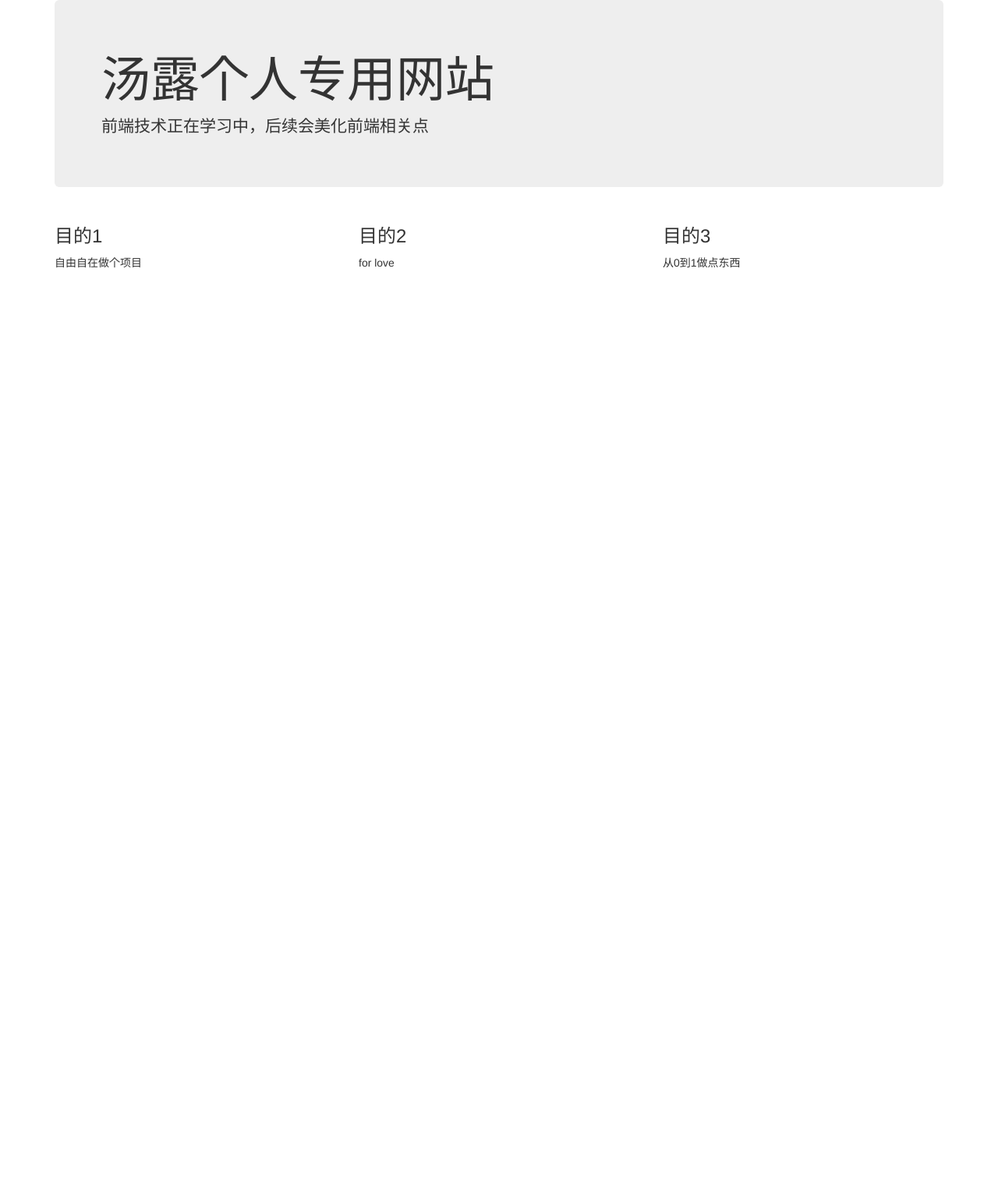
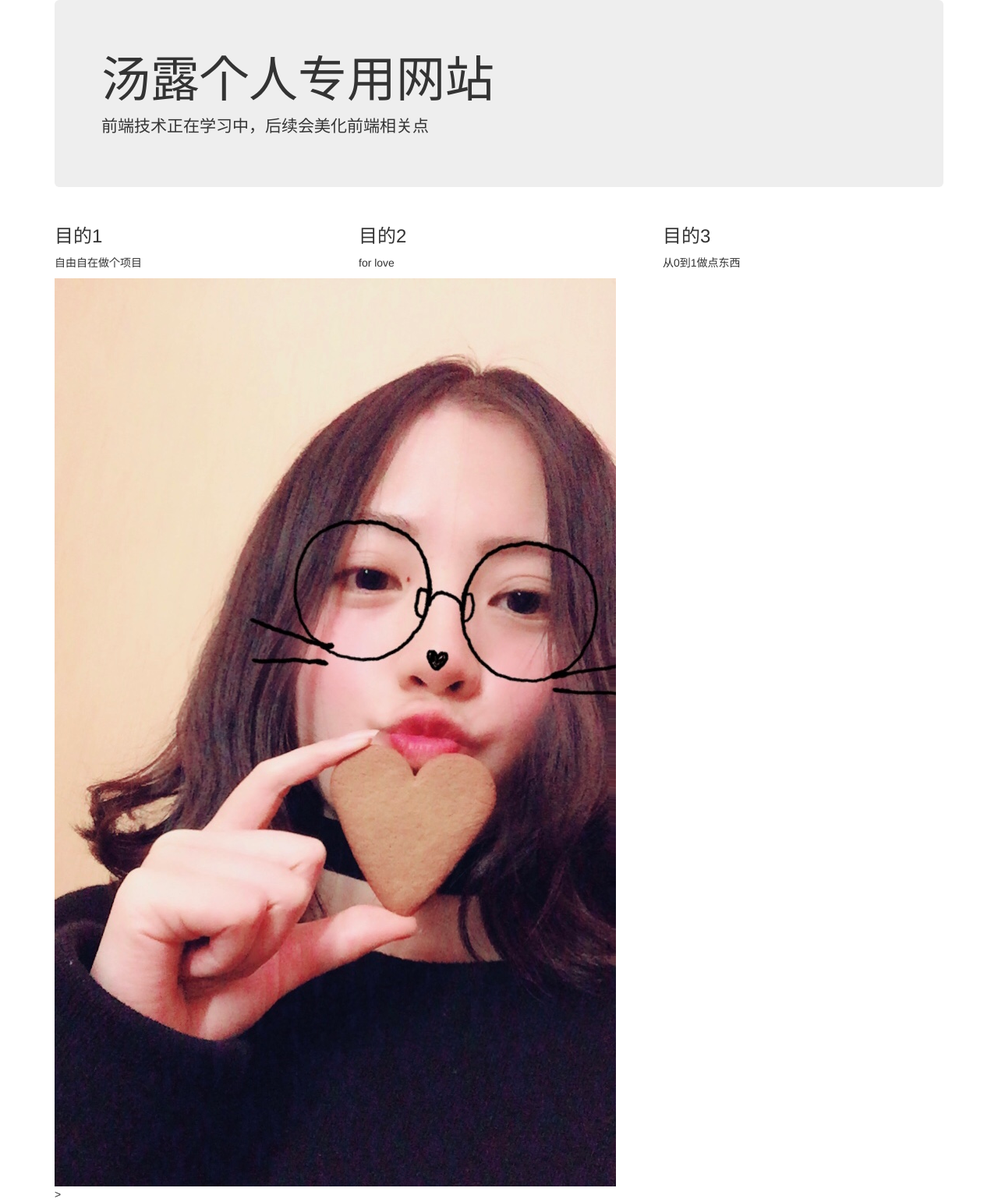
Before and after one commit to lockeCucumber/tanglu, a Python web app: template templates/love/home.html in a window 1280 px wide. Shown: the whole page at 78% size. Before the commit the page ends 344 px from the top, so only its background shows below. Run offline with Jinja, Linux system fonts and the light colour scheme; the template is opened without the code that fills it, so the values that code supplies are empty; some libraries are stand-ins or nearby versions.

Commit message:
add a img

```diff
--- a/main.py
+++ b/main.py
@@ -1,6 +1,7 @@
 #!/usr/bin/env python
 # coding:utf-8
 
+import os
 import tornado.web
 from tornado.options import define, options, parse_command_line
 from tornado.httpserver import HTTPServer
@@ -15,7 +16,8 @@ define("debug", default=False)
 def make_app():
     settings = {
         "debug": options.debug,
-        "template_loader": FileLoader("templates/")
+        "template_loader": FileLoader("templates/"),
+        "static_path": os.path.join(os.path.dirname(__file__), 'static'),
     }
     urls = love_urls
     return tornado.web.Application(urls, **settings)
--- a/templates/love/home.html
+++ b/templates/love/home.html
@@ -33,6 +33,9 @@
             <p>从0到1做点东西</p>
           </div>
         </div>
+        <div>
+          <img src= {{ static_url('love/img/luna.jpeg') }} width="720" height="1165" />
+        </div>>
       </div>
 
 
```
Also changed, not shown: static/love/img/__init__.py (added), static/love/img/luna.jpeg (added).
